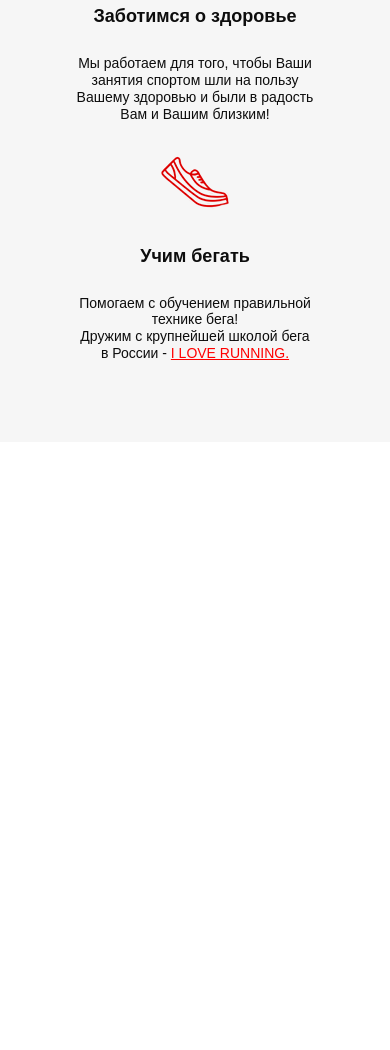
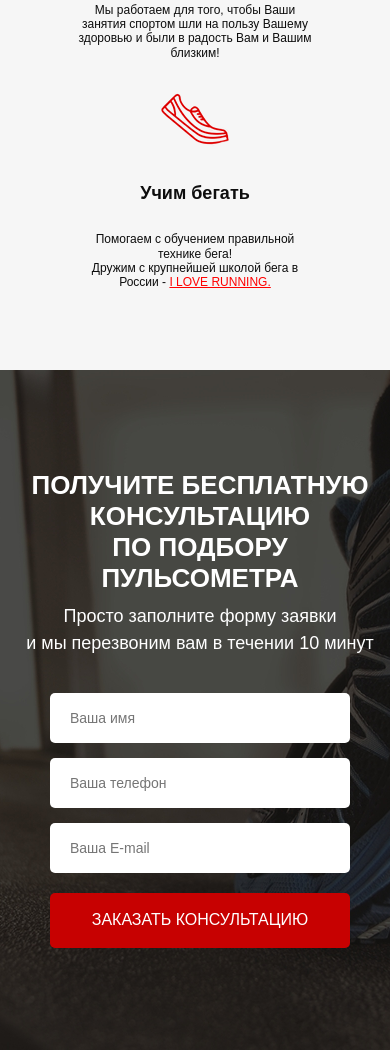
Before and after one commit to Squiellzy/-project, a website: page src/index.html in a window 390 px wide. Shown: the part 1619-2669 px from the top of the page. Before the commit the page ends 2061 px from the top, so only its background shows below. Drawn offline with nearby package versions, Linux system fonts and the light colour scheme.

Commit message:
Add Form

```diff
--- a/src/index.html
+++ b/src/index.html
@@ -81,5 +81,17 @@
         </div>
       </div>
     </div>
+    <div class="consultation">
+      <div class="container">
+        <h2 class="title title_left">Получите бесплатную консультацию <br> по подбору пульсометра</h2>
+        <div class="consultation__descr">Просто заполните форму заявки <br> и мы перезвоним вам в течении 10 минут</div>
+        <form class="feed-form" action="#">
+          <input name="name" required placeholder="Ваша имя" type="text">
+          <input name="phone" required placeholder="Ваша телефон" type="number">
+          <input name="email" required placeholder="Ваша E-mail" type="email">
+          <button class="button button_submit">заказать кОНСУЛЬТАЦИЮ</button>
+        </form>
+      </div>
+    </div>
   </body>
 </html>
--- a/src/sass/base/_media.scss
+++ b/src/sass/base/_media.scss
@@ -6,6 +6,27 @@
         &__subheader{
             font-size: 20px;
         }
+    }
+    .title{
+        &_left {
+            font-size: 33px;
+        }
+    }
+    .consultation{
+        padding-left: 10px;
+        &__descr {
+            font-size: 18px;
+        }
+    }
+}
+@media ( max-width: 991px ){
+    .title{
+        &_left {
+            font-size: 32px;
+        }
+    }
+    .consultation{
+        padding-left: 10px;
     }
 }
 @media ( max-width: 767px ){
@@ -36,7 +57,22 @@
             :nth-child(3) {
                 margin-top: 25px;
             }
-
+        }
+    }
+    .title{
+        &_left {
+            text-align: center;
+            font-size: 30px;
+        }
+    }
+    .consultation{
+        .container{
+            display: flex;
+            flex-direction: column;
+            align-items:center;
+        }
+        &__descr {
+            text-align: center;
         }
     }
 }
--- a/src/sass/blocks/_buttons.scss
+++ b/src/sass/blocks/_buttons.scss
@@ -14,4 +14,9 @@
         height: 50px;
         font-size: 16px;
     }
+    &_submit{
+        width: 100%;
+        height: 55px;
+        font-size: 16px;
+    }
 }
--- /dev/null
+++ b/src/sass/blocks/_consultation.scss
@@ -0,0 +1,10 @@
+.consultation{
+    min-height: 680px;
+    padding: 100px 0 92px 0;
+    background: url('../../img/consultation.jpg') center (center/cover) no-repeat;
+    &__descr{
+        font-size: 20px;
+        font-weight: 500;
+        color: rgb(255, 255, 255);
+    }
+}
--- /dev/null
+++ b/src/sass/blocks/_forms.scss
@@ -0,0 +1,20 @@
+.feed-form{
+   margin-top: 36px;
+   display: flex;
+   flex-direction: column;
+   width: 300px;
+   input{
+        border-radius: 5px;
+        background-color: #ffffff;
+        height: 50px;
+        margin-bottom: 15px;
+        border: none;
+        padding: 0 20px;
+        font-size: 14px;
+        font-weight: 300;
+        color: #4b4b4b;
+        &:nth-child(3){
+            margin-bottom: 20px;
+        }
+   }
+}
--- a/src/sass/blocks/_titles.scss
+++ b/src/sass/blocks/_titles.scss
@@ -3,4 +3,10 @@
     font-weight: 700;
     color: #0d0d0d;
     text-align: center;
+    text-transform: uppercase;
+    &_left {
+        color: #fff;
+        font-size: 36px;
+        text-align: left;
+    }
 }
--- a/src/sass/style.scss
+++ b/src/sass/style.scss
@@ -11,6 +11,8 @@
 @import 'blocks/promo';
 @import 'blocks/header';
 @import 'blocks/buttons';
-@import 'base/media';
 @import 'blocks/titles';
 @import 'blocks/advantages';
+@import 'blocks/consultation';
+@import 'blocks/forms';
+@import 'base/media';
```
Also changed, not shown: src/css/style.min.css.
